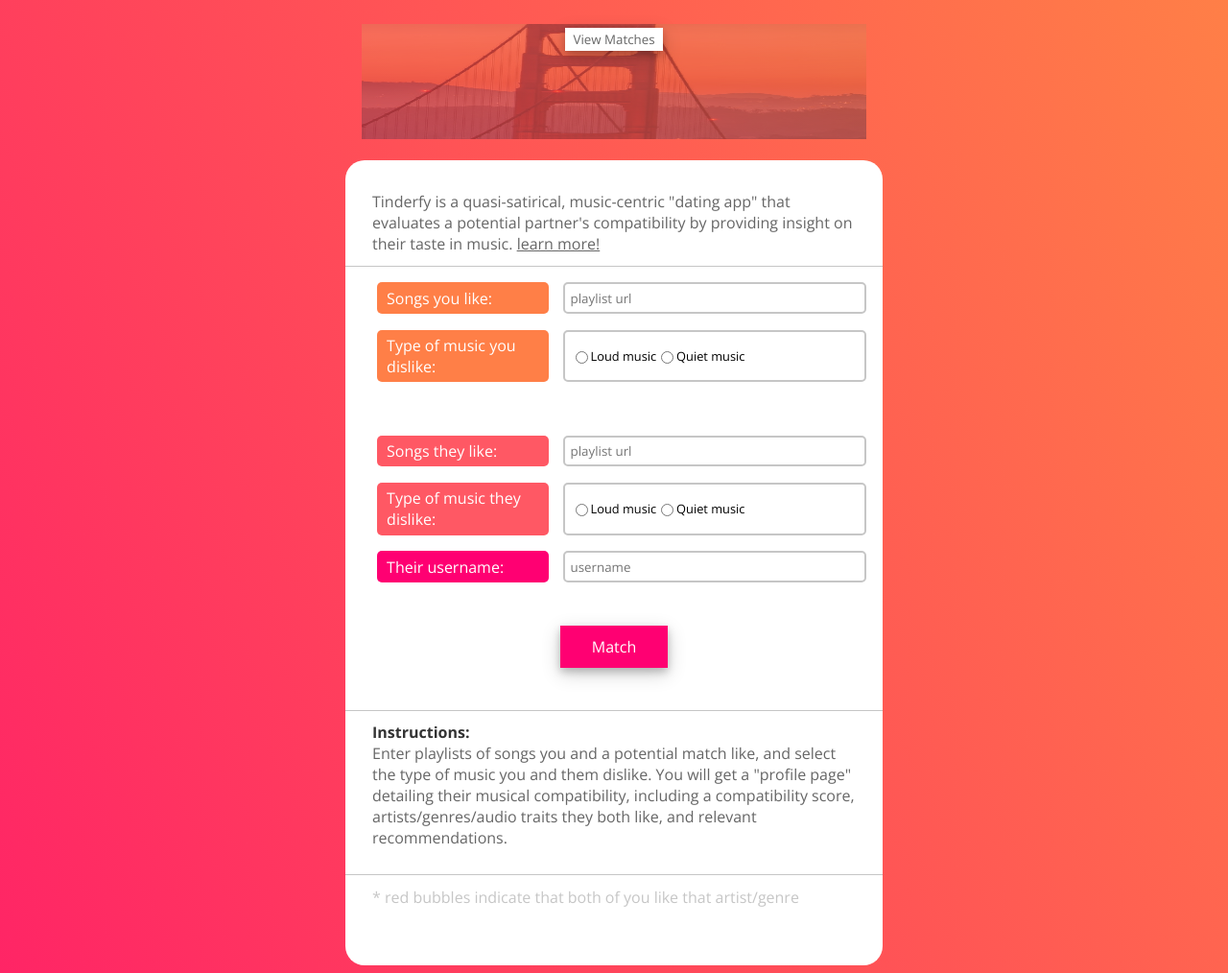
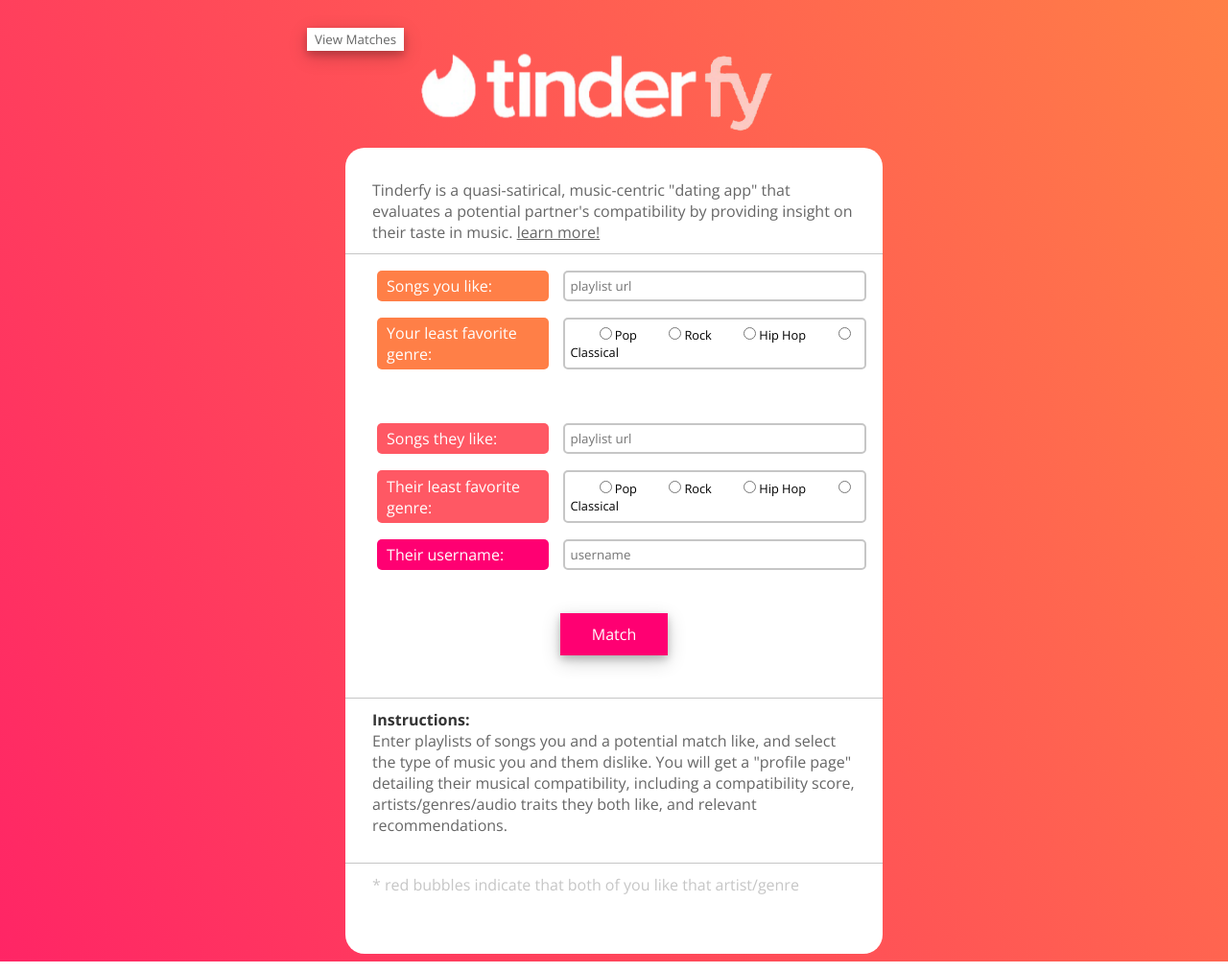
Before and after one commit to kath3rine/matchmaker, a Flask app: page / in a window 1280 px wide. Shown: the whole page at 96% size. Run offline with Flask 3, Linux system fonts and the light colour scheme.

Commit message:
dislike options + real logo

```diff
--- a/app.py
+++ b/app.py
@@ -18,15 +18,31 @@ def home():
 @app.route('/match', methods=["GET", "POST"])
 def match():
 
-    QUIET = td.CLASSICAL
-    LOUD = td.PUNK
    # get urls/ids
     pid1y = request.form['input1']
     pid2y = request.form['input3']
     uid = request.form['input5']
 
-    pid1x=LOUD if request.form['dislikes1'] == 'dislike1-option1' else QUIET
-    pid2x=LOUD if request.form['dislikes2'] == 'dislike2-option1' else QUIET
+    button1 = request.form['dislikes1']
+    button2 = request.form['dislikes2']
+
+    if button1 == 'dislike1-option1':
+       pid1x = td.POP
+    elif button1 == 'dislike1-option2':
+       pid1x = td.ROCK
+    elif button1 == 'dislike1-option3':
+       pid1x = td.RAP
+    else:
+       pid1x = td.CLASSICAL
+
+    if button2 == 'dislike2-option1':
+       pid2x = td.POP
+    elif button2 == 'dislike2-option2':
+       pid2x = td.ROCK
+    elif button2 == 'dislike2-option3':
+       pid2x = td.RAP
+    else:
+       pid2x = td.CLASSICAL
 
     u = User(uid)
     m = Match(pid1y, pid1x, pid2y, pid2x)
--- a/static/global.css
+++ b/static/global.css
@@ -30,6 +30,10 @@ body {
 
 * p, * a {
     color: var(--grey);
+}
+
+* a:hover {
+    color: var(--scarlet);
 }
 
 .container {
--- a/static/home.css
+++ b/static/home.css
@@ -15,11 +15,16 @@
 }
 
 #logo {
-    width: 94%;
+    width: 80%;
     position: relative;
-    height: 15vh;
-    opacity: 0.4;
-    margin: 3%;
+    height: 12vh;
+    margin-top: 8%;
+    left: 10%;
+    object-fit: cover;
+}
+
+#top {
+    justify-content: left;
 }
 
 /* INPUTS */
@@ -65,9 +70,7 @@
 
 .radio-buttons {
     align-items: center;
-    display: flex;
     justify-content: left;
-    border: blue solid 2px;
     z-index: 10;
     border-radius: 5px;
     border: var(--lt-grey) solid 2px;
@@ -75,6 +78,10 @@
     flex: 2;
     font-size: 0.8rem;
     margin-left: 3%;
+}
+
+.my-radio-button {
+    margin-left: 10%;
 }
 
 /* BOTTOM */
--- a/templates/index.html
+++ b/templates/index.html
@@ -15,7 +15,7 @@
 
     <div id="big">
     <form action="/match" method="POST">
-        <img id="logo" src="../static/test_image.png">
+        <img id="logo" src="../static/logo.png">
         <div id="input-container" class="container">
             <p class="description" id="about">
                 Tinderfy is a quasi-satirical, music-centric "dating app" that evaluates a potential partner's compatibility by providing insight on their taste in music. <a href="https://github.com/kath3rine/tinderfy">learn more!</a>
@@ -30,11 +30,13 @@
 
             <!-- type of music you dislike-->
             <div class="input">
-                <label id="label2" class="text-label" for="input2">Type of music you dislike:</label>
+                <label id="label2" class="text-label" for="input2">Your least favorite genre:</label>
 
                 <div class="radio-buttons">
-                    <input type="radio" class="my-radio-button" id="dislike1-option1" name="dislikes1" value="dislike1-option1">Loud music</input>
-                    <input type="radio" class="my-radio-button" id="dislike1-option2" name="dislikes1" value="dislike1-option2">Quiet music</input>
+                    <input type="radio" class="my-radio-button" id="dislike1-option1" name="dislikes1" value="dislike1-option1">Pop</input>
+                    <input type="radio" class="my-radio-button" id="dislike1-option2" name="dislikes1" value="dislike1-option2">Rock</input>
+                    <input type="radio" class="my-radio-button" id="dislike1-option3" name="dislikes1" value="dislike1-option3">Hip Hop</input>
+                    <input type="radio" class="my-radio-button" id="dislike1-option4" name="dislikes1" value="dislike1-option4">Classical</input>
                 </div>
             </div>
 
@@ -47,11 +49,13 @@
 
             <!-- type of music they dislike-->
             <div class="input">
-                <label id="label4" class="text-label" for="input4">Type of music they dislike:</label>
+                <label id="label4" class="text-label" for="input4">Their least favorite genre:</label>
 
                 <div class="radio-buttons">
-                    <input type="radio" class="my-radio-button" id="dislike2-option1" name="dislikes2" value="dislike2-option1">Loud music</input>
-                    <input type="radio" class="my-radio-button" id="dislike2-option2" name="dislikes2" value="dislike2-option2">Quiet music</input>
+                    <input type="radio" class="my-radio-button" id="dislike2-option1" name="dislikes2" value="dislike2-option1">Pop</input>
+                    <input type="radio" class="my-radio-button" id="dislike2-option2" name="dislikes2" value="dislike2-option2">Rock</input>
+                    <input type="radio" class="my-radio-button" id="dislike2-option3" name="dislikes2" value="dislike2-option3">Hip Hop</input>
+                    <input type="radio" class="my-radio-button" id="dislike2-option4" name="dislikes2" value="dislike2-option4">Classical</input>
                 </div>
             </div>
 
```
Also changed, not shown: models/match.py (+6 -5 lines), static/match.css (+8 -0 lines), test.py (+20 -6 lines), models/helpers.py (line endings or trailing spaces), static/logo.PNG (added), 2 other files.
